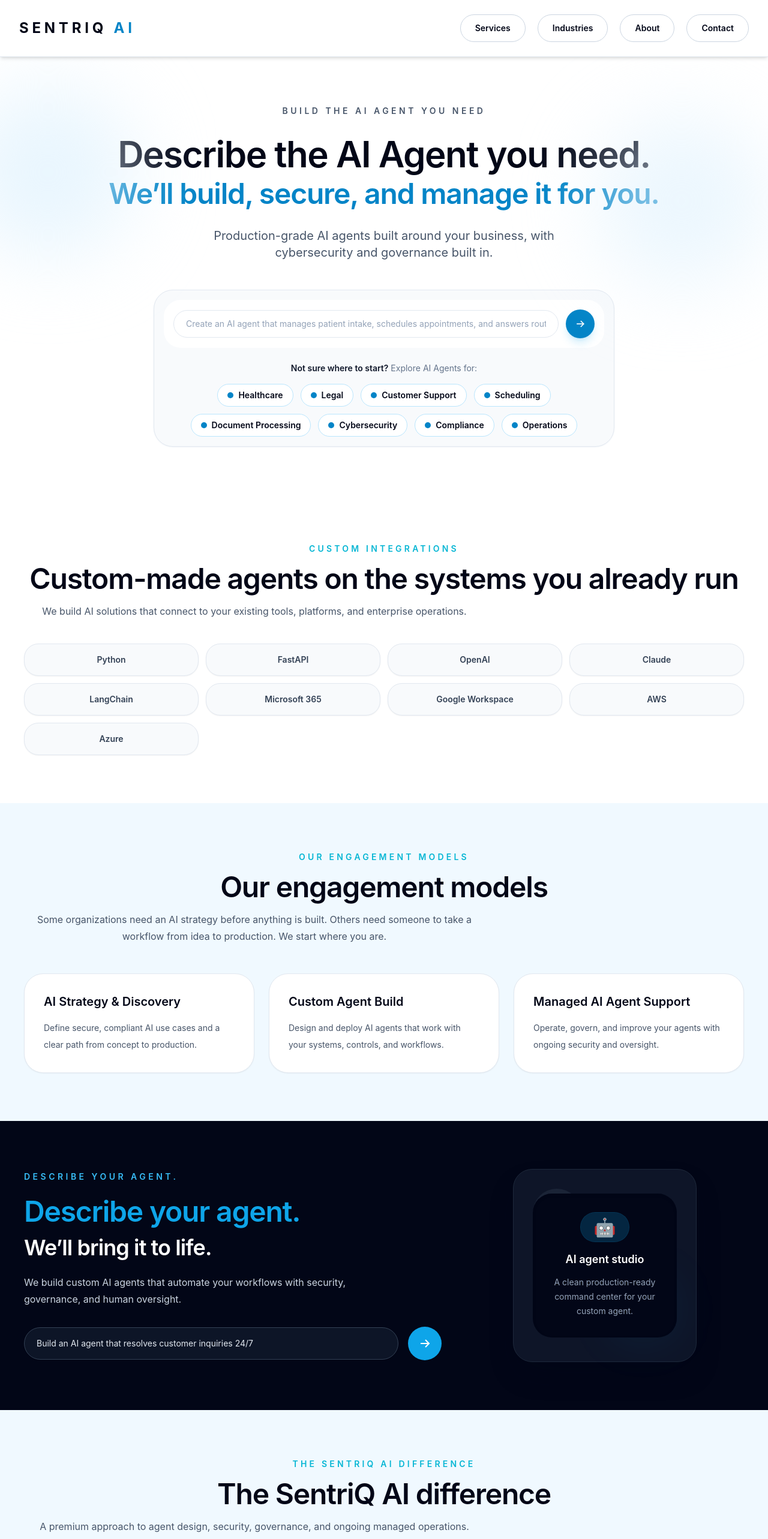
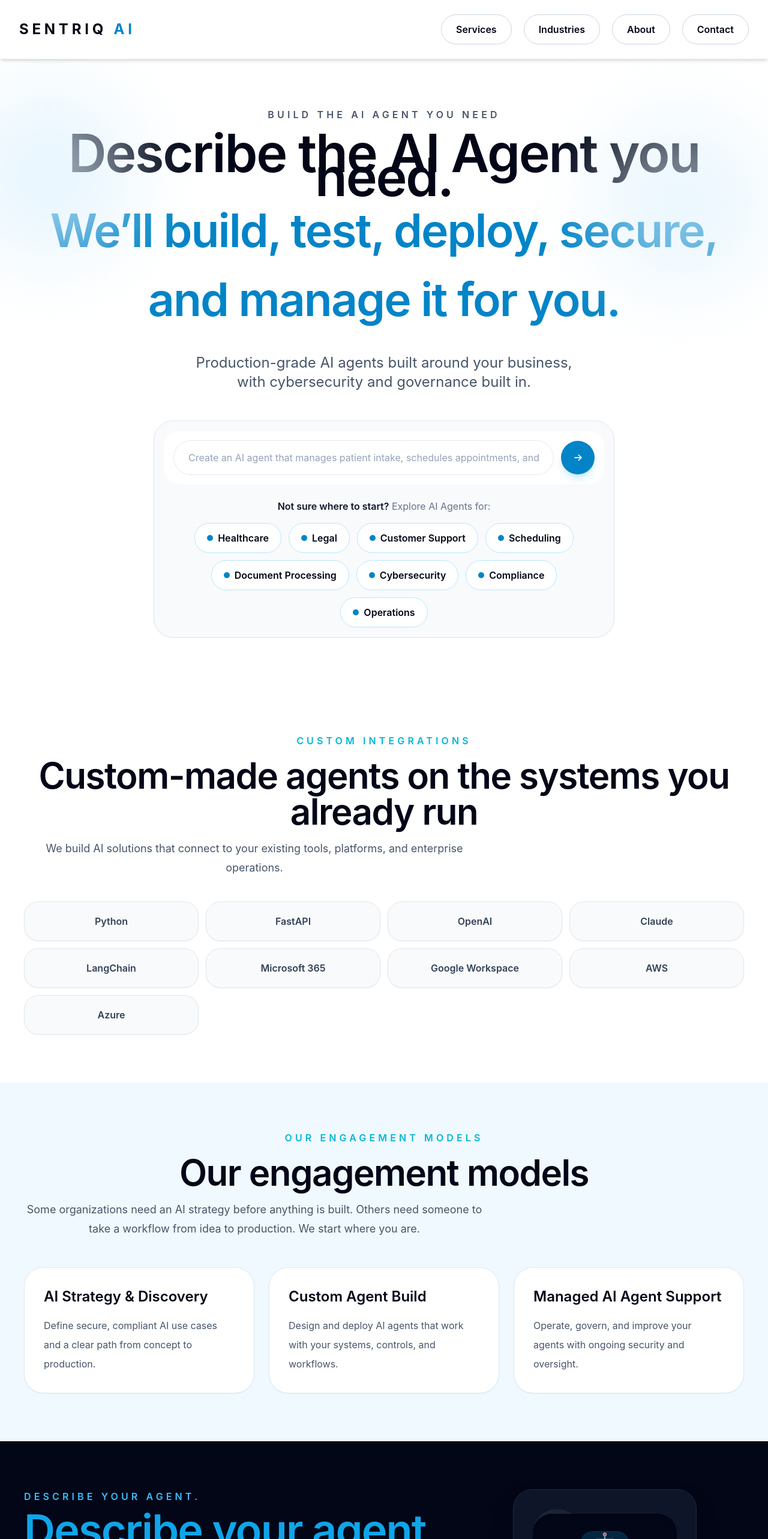
Before and after one commit to Dr-Opara/sentriq-ai-website, a Next.js app: page / in a window 1280 px wide. Shown: the top 2566 px of the page at 60% size. Built offline with nearby package versions, Linux system fonts and the light colour scheme.

Commit message:
Updated homepage copy and improved typography

```diff
--- a/src/app/page.tsx
+++ b/src/app/page.tsx
@@ -78,14 +78,14 @@ export default function Home() {
 
         <div className="mx-auto max-w-7xl">
           <div className="text-center">
-            <p className="text-sm font-semibold uppercase tracking-[0.32em] text-slate-600">Build the AI agent you need</p>
-            <h1 className="mt-8 text-5xl font-semibold tracking-tight text-slate-950 sm:text-6xl">
+            <p className="text-base font-semibold uppercase tracking-[0.32em] text-slate-600">Build the AI agent you need</p>
+            <h1 className="mt-8 text-4xl font-semibold tracking-tight text-slate-950 sm:text-[4.75rem] md:text-[5.5rem]">
               Describe the AI Agent you need.
             </h1>
-            <p className="mt-3 text-5xl font-semibold tracking-tight text-sky-600 sm:text-5xl">
-              We’ll build, secure, and manage it for you.
+            <p className="mt-3 text-[3rem] font-semibold tracking-tight text-sky-600 sm:text-[4.25rem] md:text-[4.8rem]">
+              We’ll build, test, deploy, secure, and manage it for you.
             </p>
-            <p className="mx-auto mt-8 max-w-2xl text-lg leading-8 text-slate-600 sm:text-xl">
+            <p className="mx-auto mt-8 max-w-2xl text-xl leading-9 text-slate-600 sm:text-2xl">
               Production-grade AI agents built around your business, with cybersecurity and governance built in.
             </p>
 
@@ -94,11 +94,11 @@ export default function Home() {
                 <input
                   type="text"
                   placeholder="Create an AI agent that manages patient intake, schedules appointments, and answers routine questions."
-                  className="min-w-0 flex-1 rounded-full border border-slate-200 bg-white px-5 py-3 text-sm text-slate-900 placeholder:text-slate-400 focus:border-sky-400 focus:outline-none focus:ring-2 focus:ring-sky-100"
+                  className="min-w-0 flex-1 rounded-full border border-slate-200 bg-white px-6 py-4 text-base text-slate-900 placeholder:text-slate-400 focus:border-sky-400 focus:outline-none focus:ring-2 focus:ring-sky-100"
                 />
                 <button
                   type="button"
-                  className="inline-flex h-12 w-12 items-center justify-center rounded-full bg-sky-600 text-white shadow-lg shadow-sky-500/20 transition hover:bg-sky-500"
+                  className="inline-flex h-14 w-14 items-center justify-center rounded-full bg-sky-600 text-white shadow-lg shadow-sky-500/20 transition hover:bg-sky-500"
                   aria-label="Submit agent request"
                 >
                   <svg viewBox="0 0 24 24" fill="none" stroke="currentColor" strokeWidth="2" className="h-5 w-5">
@@ -108,7 +108,7 @@ export default function Home() {
                 </button>
               </div>
 
-              <div className="mt-6 text-left text-sm text-slate-500 sm:text-center">
+              <div className="mt-6 text-left text-base text-slate-500 sm:text-center">
                 <span className="font-semibold text-slate-900">Not sure where to start?</span> Explore AI Agents for:
               </div>
 
@@ -116,7 +116,7 @@ export default function Home() {
                 {categories.map((category) => (
                   <button
                     key={category}
-                    className="inline-flex items-center gap-2 rounded-full border border-sky-200 bg-white px-4 py-2 text-sm font-semibold text-slate-950 transition hover:border-sky-400 hover:bg-sky-600 hover:text-white"
+                    className="inline-flex items-center gap-2 rounded-full border border-sky-200 bg-white px-5 py-3 text-base font-semibold text-slate-950 transition hover:border-sky-400 hover:bg-sky-600 hover:text-white"
                     type="button"
                   >
                     <span className="inline-flex h-2.5 w-2.5 rounded-full bg-sky-600" />
@@ -140,7 +140,7 @@ export default function Home() {
 
           <div className="mt-10 grid gap-3 sm:grid-cols-2 lg:grid-cols-4">
             {stackLabels.map((label) => (
-              <div key={label} className="rounded-3xl border border-slate-200 bg-slate-50 px-5 py-4 text-center text-sm font-semibold text-slate-700 shadow-sm">
+              <div key={label} className="rounded-3xl border border-slate-200 bg-slate-50 px-5 py-5 text-center text-base font-semibold text-slate-700 shadow-sm">
                 {label}
               </div>
             ))}
@@ -160,8 +160,8 @@ export default function Home() {
           <div className="mt-12 grid gap-6 lg:grid-cols-3">
             {engagementModels.map((model) => (
               <div key={model.title} className="rounded-[2rem] border border-slate-200 bg-white p-8 shadow-sm">
-                <h3 className="text-xl font-semibold text-slate-950">{model.title}</h3>
-                <p className="mt-4 text-sm leading-7 text-slate-600">{model.description}</p>
+                <h3 className="text-2xl font-semibold text-slate-950">{model.title}</h3>
+                <p className="mt-4 text-base leading-8 text-slate-600">{model.description}</p>
               </div>
             ))}
           </div>
@@ -172,19 +172,19 @@ export default function Home() {
         <div className="mx-auto max-w-7xl">
           <div className="grid gap-10 lg:grid-cols-[1.2fr_0.8fr] lg:items-center">
             <div>
-              <p className="text-sm font-semibold uppercase tracking-[0.32em] text-sky-400">Describe your agent.</p>
-              <h2 className="mt-6 text-4xl font-semibold tracking-tight text-sky-500 sm:text-5xl">
+              <p className="text-base font-semibold uppercase tracking-[0.32em] text-sky-400">Describe your agent.</p>
+              <h2 className="mt-6 text-4xl font-semibold tracking-tight text-sky-500 sm:text-[4.5rem]">
                 Describe your agent.
               </h2>
-              <p className="mt-4 text-3xl font-semibold tracking-tight text-white sm:text-4xl">
+              <p className="mt-4 text-4xl font-semibold tracking-tight text-white sm:text-[4.5rem]">
                 We’ll bring it to life.
               </p>
-              <p className="mt-6 max-w-xl text-base leading-7 text-slate-300">
+              <p className="mt-6 max-w-xl text-lg leading-8 text-slate-300">
                 We build custom AI agents that automate your workflows with security, governance, and human oversight.
               </p>
 
               <div className="mt-8 flex flex-col gap-4 sm:flex-row sm:items-center">
-                <div className="flex-1 rounded-full border border-slate-700 bg-slate-900/90 px-5 py-4 text-sm text-slate-200 shadow-sm">
+                <div className="flex-1 rounded-full border border-slate-700 bg-slate-900/90 px-5 py-4 text-base text-slate-200 shadow-sm">
                   Build an AI agent that resolves customer inquiries 24/7
                 </div>
                 <button
@@ -205,11 +205,11 @@ export default function Home() {
               <div className="absolute right-10 bottom-10 h-24 w-24 rounded-full bg-sky-500/10 blur-2xl" />
               <div className="relative flex h-60 w-60 flex-col items-center justify-center gap-4 rounded-[2rem] bg-slate-950 px-6 py-8 text-center shadow-inner shadow-slate-950/40">
                 <div className="flex h-20 w-20 items-center justify-center rounded-full bg-sky-500/20 text-sky-400 ring-1 ring-sky-500/30">
-                  <span className="text-3xl">🤖</span>
+                  <span className="text-4xl">🤖</span>
                 </div>
                 <div>
-                  <p className="text-lg font-semibold text-white">AI agent studio</p>
-                  <p className="mt-3 text-sm leading-6 text-slate-400">A clean production-ready command center for your custom agent.</p>
+                  <p className="text-xl font-semibold text-white">AI agent studio</p>
+                  <p className="mt-3 text-base leading-7 text-slate-400">A clean production-ready command center for your custom agent.</p>
                 </div>
               </div>
             </div>
@@ -232,8 +232,8 @@ export default function Home() {
                 <div className="inline-flex h-12 w-12 items-center justify-center rounded-2xl bg-sky-500/10 text-sky-600">
                   <span className="text-lg font-semibold">✓</span>
                 </div>
-                <h3 className="mt-6 text-xl font-semibold text-slate-950">{card.title}</h3>
-                <p className="mt-4 text-sm leading-7 text-slate-600">{card.description}</p>
+                <h3 className="mt-6 text-2xl font-semibold text-slate-950">{card.title}</h3>
+                <p className="mt-4 text-base leading-8 text-slate-600">{card.description}</p>
               </div>
             ))}
           </div>
@@ -254,14 +254,14 @@ export default function Home() {
             </div>
 
             <div>
-              <p className="text-sm font-semibold uppercase tracking-[0.32em] text-sky-600">Data security built into every Agent</p>
+              <p className="text-base font-semibold uppercase tracking-[0.32em] text-sky-600">Data security built into every Agent</p>
               <h2 className="mt-6 text-3xl font-semibold tracking-tight text-slate-950 sm:text-4xl">
                 Data security built into every Agent
               </h2>
               <div className="mt-8 grid gap-4">
                 {securityHighlights.map((item) => (
                   <div key={item} className="rounded-3xl border border-slate-200 bg-white p-6 shadow-sm">
-                    <p className="text-sm font-semibold text-slate-950">{item}</p>
+                    <p className="text-base font-semibold text-slate-950">{item}</p>
                   </div>
                 ))}
               </div>
@@ -277,7 +277,7 @@ export default function Home() {
         <div className="mx-auto max-w-7xl rounded-[2.5rem] border border-slate-800 bg-slate-950/95 p-10 shadow-2xl shadow-slate-900/40">
           <div className="grid gap-10 lg:grid-cols-[1.1fr_0.9fr] lg:items-center">
             <div>
-              <p className="text-sm font-semibold uppercase tracking-[0.32em] text-sky-400">Ready for the next step?</p>
+              <p className="text-base font-semibold uppercase tracking-[0.32em] text-sky-400">Ready for the next step?</p>
               <h2 className="mt-6 text-4xl font-semibold tracking-tight text-white sm:text-5xl">
                 Ready to move from AI experiments to <span className="text-sky-500">managed AI Agents</span>?
               </h2>
@@ -287,10 +287,10 @@ export default function Home() {
             </div>
 
             <div className="flex flex-col gap-4 sm:flex-row sm:justify-end">
-              <a href="#home" className="inline-flex items-center justify-center rounded-full border border-sky-500 bg-slate-950 px-6 py-4 text-sm font-semibold text-sky-500 transition hover:bg-sky-500/10 hover:text-white">
+              <a href="#home" className="inline-flex items-center justify-center rounded-full border border-sky-500 bg-slate-950 px-6 py-4 text-base font-semibold text-sky-500 transition hover:bg-sky-500/10 hover:text-white">
                 Build My AI Agent
               </a>
-              <a href="#about" className="inline-flex items-center justify-center rounded-full bg-sky-500 px-6 py-4 text-sm font-semibold text-white transition hover:bg-sky-400">
+              <a href="#about" className="inline-flex items-center justify-center rounded-full bg-sky-500 px-6 py-4 text-base font-semibold text-white transition hover:bg-sky-400">
                 Book a Call
               </a>
             </div>
--- a/src/components/AgentCard.tsx
+++ b/src/components/AgentCard.tsx
@@ -8,10 +8,10 @@ export default function AgentCard({ title, description, label }: AgentCardProps)
   return (
     <article className="rounded-[2rem] border border-slate-200 bg-white p-8 shadow-sm transition hover:-translate-y-1 hover:shadow-lg">
       {label ? (
-        <p className="text-xs font-semibold uppercase tracking-[0.3em] text-cyan-600">{label}</p>
+        <p className="text-sm font-semibold uppercase tracking-[0.3em] text-cyan-600">{label}</p>
       ) : null}
-      <h3 className="mt-5 text-xl font-semibold text-slate-950">{title}</h3>
-      <p className="mt-4 text-sm leading-6 text-slate-600">{description}</p>
+      <h3 className="mt-5 text-2xl font-semibold text-slate-950">{title}</h3>
+      <p className="mt-4 text-base leading-8 text-slate-600">{description}</p>
     </article>
   );
 }
--- a/src/components/Footer.tsx
+++ b/src/components/Footer.tsx
@@ -3,9 +3,9 @@ export default function Footer() {
     <footer className="border-t border-slate-200 bg-white text-slate-700">
       <div className="mx-auto flex max-w-7xl flex-col gap-8 px-6 py-16 sm:flex-row sm:items-start sm:justify-between sm:px-8">
         <div>
-          <p className="text-sm font-semibold uppercase tracking-[0.24em] text-slate-950">Sentriq <span className="text-sky-600">AI</span></p>
-          <p className="mt-4 max-w-sm text-sm leading-6 text-slate-600">
-            AI agent design, security, and governance for modern enterprise teams.
+          <p className="text-base font-semibold uppercase tracking-[0.24em] text-slate-950">Sentriq <span className="text-sky-600">AI</span></p>
+          <p className="mt-4 max-w-sm text-base leading-7 text-slate-600">
+            SentriQ AI is an Agentic AI design and delivery firm, helping organizations build and manage AI Agents that become a permanent, trusted part of how they operate.
           </p>
         </div>
 
--- a/src/components/Navbar.tsx
+++ b/src/components/Navbar.tsx
@@ -6,7 +6,7 @@ export default function Navbar() {
           <p className="text-2xl font-bold uppercase tracking-[0.24em] text-slate-950">Sentriq <span className="text-sky-600">AI</span></p>
         </a>
 
-        <nav className="hidden items-center gap-5 text-sm md:flex">
+        <nav className="hidden items-center gap-5 text-base md:flex">
           <a href="/services" className="rounded-full border border-slate-300 bg-white px-6 py-3 font-semibold text-slate-950 transition hover:border-sky-500 hover:bg-sky-500 hover:text-white">
             Services
           </a>
--- a/src/components/SectionHeading.tsx
+++ b/src/components/SectionHeading.tsx
@@ -11,10 +11,10 @@ export default function SectionHeading({ eyebrow, title, description, alignCente
   return (
     <div className={alignCenter ? 'text-center' : ''}>
       {eyebrow ? (
-        <p className="text-sm font-semibold uppercase tracking-[0.3em] text-cyan-500">{eyebrow}</p>
+        <p className="text-base font-semibold uppercase tracking-[0.32em] text-cyan-500">{eyebrow}</p>
       ) : null}
-      <h2 className="mt-4 text-3xl font-semibold tracking-tight text-slate-950 sm:text-4xl md:text-5xl">{title}</h2>
-      {description ? <p className="mt-4 max-w-3xl text-base leading-7 text-slate-600">{description}</p> : null}
+      <h2 className="mt-4 text-4xl font-semibold tracking-tight text-slate-950 sm:text-5xl md:text-[3.75rem]">{title}</h2>
+      {description ? <p className="mt-4 max-w-3xl text-lg leading-8 text-slate-600">{description}</p> : null}
     </div>
   );
 }
```
Also changed, not shown: src/app/about/page.tsx (+12 -12 lines), src/app/contact/page.tsx (+18 -18 lines), src/app/industries/page.tsx (+9 -9 lines), src/app/services/page.tsx (+7 -7 lines).
